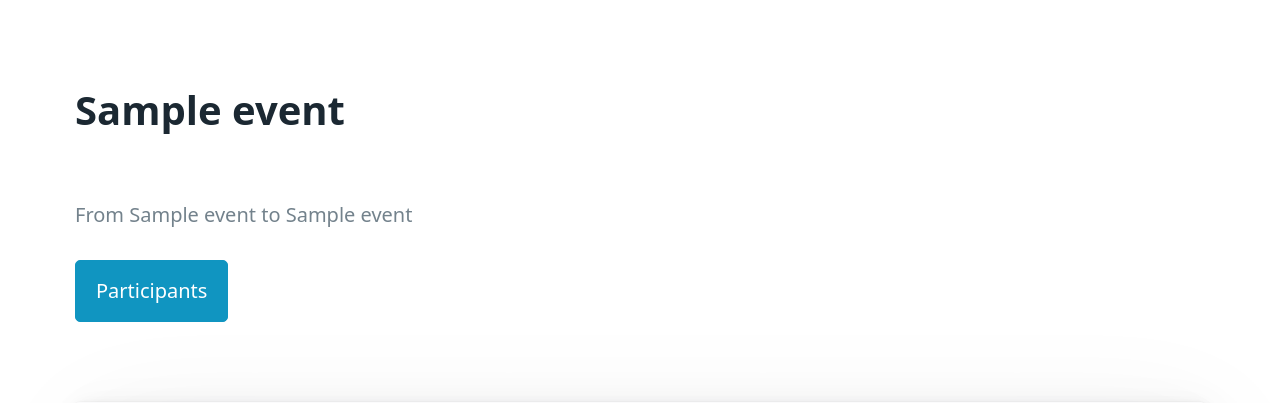
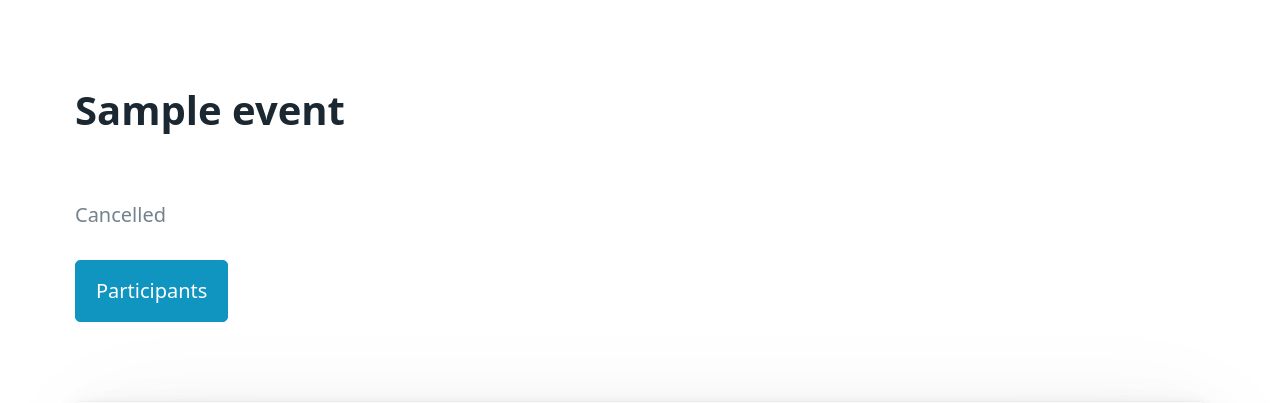
Before and after one commit to Vagarious/DIS_Project, a Flask app: page /eventpage/1 in a window 1280 px wide. Shown: the part 83-486 px from the top of the page. Run offline with Flask 3, Linux system fonts and the light colour scheme; a database or web service that is not in the repository returns one stand-in record (values such as "Sample title"); some libraries are stand-ins or nearby versions.

Commit message:
Only allow for signup to event, if within dates and spots available

```diff
--- a/app.py
+++ b/app.py
@@ -203,8 +203,9 @@ def clubpage_admin(club_id):
 def eventpage(event_id):
 	event = get_event_info(event_id)
 	is_member = user_is_member(session.get("user_id"), event.club_id)
+	signup_open = determine_signup_status_for_event(event)
 
-	return render_template('events/eventpage.html', event = event, member = is_member)
+	return render_template('events/eventpage.html', event = event, member = is_member, signup_open = signup_open)
 
 @app.route('/events/signup/<int:event_id>', methods=["GET","POST"])
 def event_signup(event_id):
@@ -213,22 +214,25 @@ def event_signup(event_id):
 			flash("You must sign up or log in before signing up for events", "Error")
 			return redirect("/")
 		else:
+			event = get_event_info(event_id)
+			if not determine_signup_status_for_event(event):
+				flash("Event is not open for signup", "Error")
+				return redirect("/")
 			registrationStatus = get_registration_status(session["user_id"], event_id)
+			# if the entry does not exists, then the user hasn't signed up for the event and is shown the form
 			if registrationStatus is None:
 				exists = False
 				confirmed = False
-			elif registrationStatus[0] is False:
+			# if entry exists and is false, then the user is registered but not confirmed
+			elif registrationStatus is False:
 				exists = True
 				confirmed = False
-			elif registrationStatus[0]:
+			# if the entry exists and is true, then the user has confirmed the registration
+			elif registrationStatus:
 				exists = True
 				confirmed = True
-			# if entry exists and is false, then the user is registered but not confirmed
-			# if the entry exists and is true, then the user has confirmed the registration
-			# if the entry does not exists, then the user hasn't signed up for the event and is shown the form
-			event = get_event_info(event_id)
 			is_member = user_is_member(session["user_id"], event.club_id)
-			return render_template("events/event_signup.html", event=event, exists=exists, confirmed=confirmed, member = is_member)
+			return render_template("events/event_signup.html", event = event, exists = exists, confirmed = confirmed, member = is_member)
 	else:
 		sign_up_for_event(session["user_id"], event_id)
 		event = get_event_info(event_id)
--- a/helpers.py
+++ b/helpers.py
@@ -1,3 +1,4 @@
+from datetime import date
 from db import *
 from classes import *
 
@@ -46,3 +47,19 @@ def string_append(source, input):
 		return (source + ", " + input)
 	else:
 		return input
+
+def signup_for_event_is_open(event):
+	return event.signup_opens <= date.today() <= event.signup_closes
+
+def determine_signup_status_for_event(event):
+	open = False
+	# If there is a limit for number of participants
+	if event.max_spots is not None and not event.is_cancelled:
+		# Check that date is within period, and that there are remaining spots
+		if signup_for_event_is_open(event) and event.max_spots > 0:
+			open = True
+	else:
+		# Check that date is within period
+		if signup_for_event_is_open(event) and not event.is_cancelled:
+			open = True
+	return open
--- a/templates/events/eventpage.html
+++ b/templates/events/eventpage.html
@@ -2,7 +2,9 @@
 <div class="container">
   <h1>{{event.name}}</h1>
   <hgroup>
-    {% if event.date_from == event.date_to and not event.time_from %}
+    {% if event.is_cancelled %}
+    <h4>Cancelled</h4>
+    {% else %} {% if event.date_from == event.date_to and not event.time_from %}
     <h4>{{event.date_from}}</h4>
     {% elif event.date_from == event.date_to and event.time_from and
     event.time_to %}
@@ -18,11 +20,11 @@
     <p>{{event.participants}} signed up, {{event.max_spots}} available spots</p>
     {% elif event.max_spots >= 0 and event.participants == 0 %}
     <p>{{event.max_spots}} available spots</p>
-    {% endif %}
+    {% endif %} {% endif %}
   </hgroup>
 
   <div class="grid">
-    {% if member %}
+    {% if member and signup_open %}
     <div>
       <a
         href="{{ url_for('event_signup', event_id=event.event_id) }}"
```
